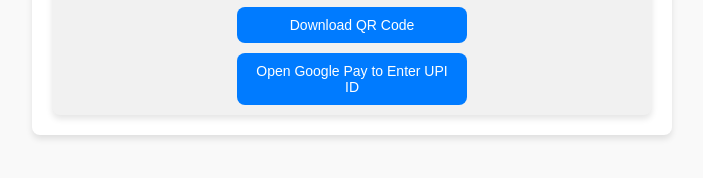
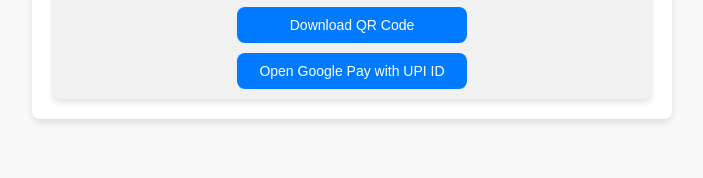
Before and after one commit to Sunfyre11/html-wtc, a plain HTML site: page upi.html in a window 1280 px wide. Both pictures are taken after a click on the button "Pay from Google Pay". Shown: the part 584-762 px from the top of the page, without its empty margins (288-991 px from the left). Drawn offline with Linux system fonts and the light colour scheme.

Commit message:
Update upi.html

```diff
--- a/upi.html
+++ b/upi.html
@@ -138,7 +138,9 @@
             <div class="button-group">
                 <button onclick="copyToClipboard('jhumurmanas-2@okicici')">Copy UPI ID</button>
                 <a href="qr_code_googlepay.png" download="GooglePay_QR_Code.png">Download QR Code</a>
-                <a href="intent://pay?pa=&pn=&mc=0000&tid=02125412&tr=TRXID12345&tn=&am=0.00&cu=INR#Intent;scheme=upi;package=com.google.android.apps.nbu.paisa.user;end;" target="_blank">Open Google Pay to Enter UPI ID</a>
+
+                <a href="intent://pay?pa=jhumurmanas-2@okicici&pn=RecipientName#Intent;scheme=upi;package=com.google.android.apps.nbu.paisa.user;end;" target="_blank">Open Google Pay with UPI ID</a>
+
 
 
 
```
